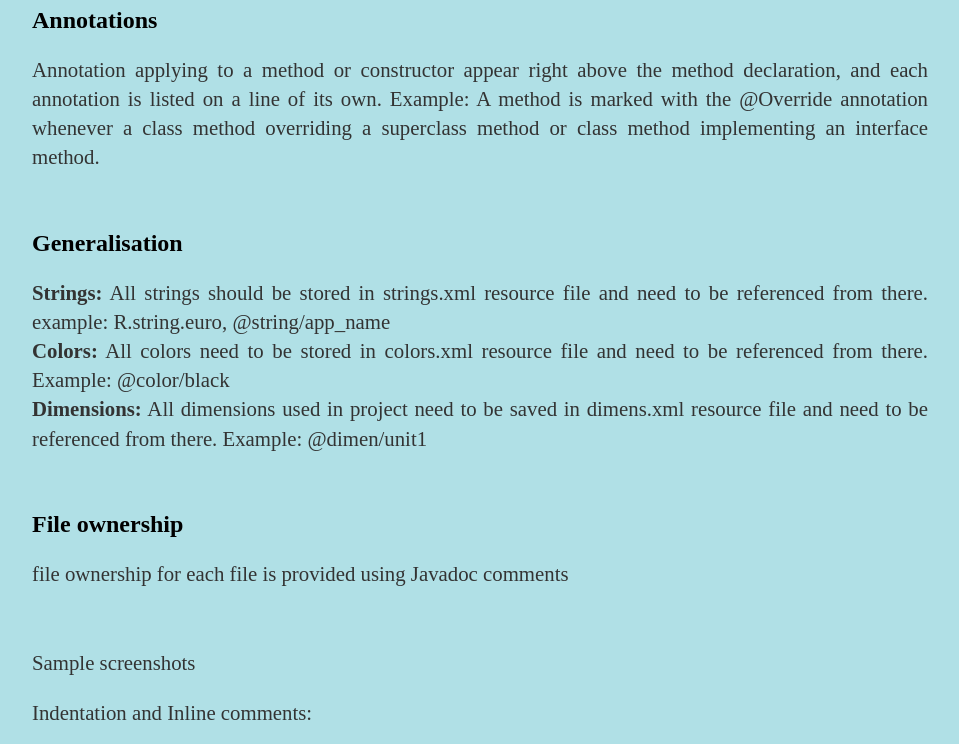
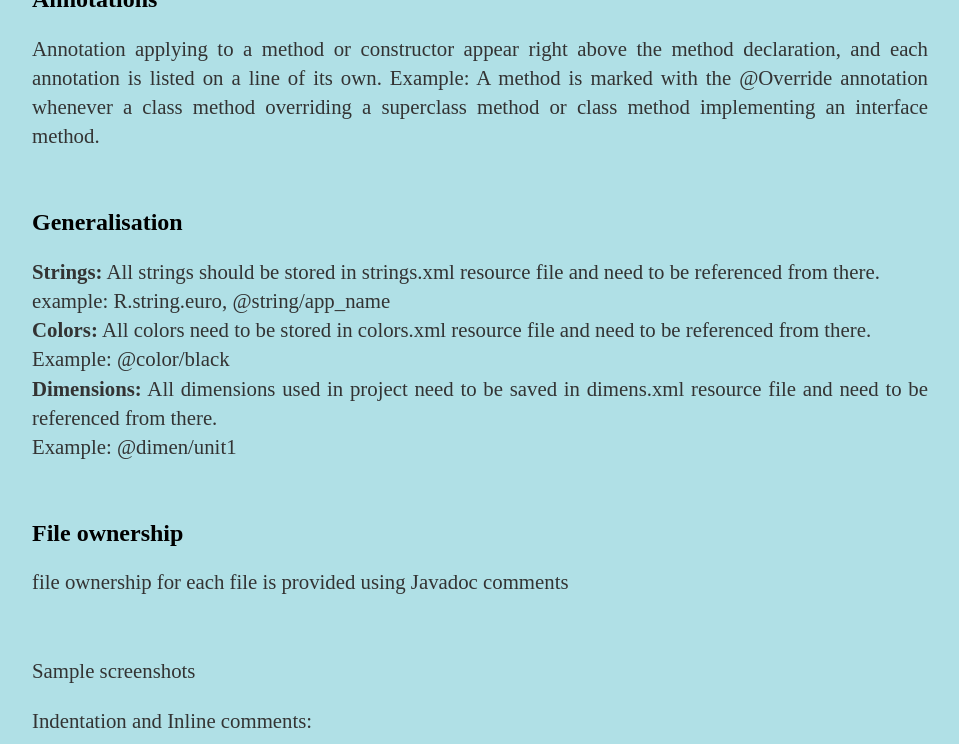
Before and after one commit to kartikprabhu20/YourEuro, a Jekyll site: the page built from docs/_posts/2019-06-04-AdvancedPrototye.md, in a window 1280 px wide and 900 px high, scrolled down 2542 px, cut to the strip 0-744 px from the top of the window. Shown: the whole strip, without its empty margins (160-1119 px from the left). Built offline with Jekyll 4.4.1, drawn with Linux system fonts in a browser that asks for light colours; a file with an impossible date is left out.

Commit message:
Update 2019-06-04-AdvancedPrototye.md

```diff
--- a/docs/_posts/2019-06-04-AdvancedPrototye.md
+++ b/docs/_posts/2019-06-04-AdvancedPrototye.md
@@ -27,8 +27,8 @@
 <p>Coding conventions will help in easing the understanding, readability and debugging of code. For having consistent data everyone should adhere to same coding conventions. We have followed Google Java Style Guide in our project.</p>
 
 <h2>File names</h2>
-<p><b>Class file names:</b> follows UpperCamelCase and with extension “.java” example: CashRecord.java</p>
-<p><b>Resource file names:</b> written in lower case example: activity.main.xml </p>
+<p><b>Class file names:</b> follows UpperCamelCase and with extension “.java” example: CashRecord.java<br>
+<b>Resource file names:</b> written in lower case example: activity.main.xml </p>
 <br>
 <h2>Source code</h2>
 <p><b>Indentations:</b> Whenever new block of code is opened, a proper indentation is provided and when the block ends, the indent returns to the previous indent level. This is applied for both code and comments throughout the block.</p>
@@ -40,9 +40,9 @@
 &nbsp;&nbsp;&nbsp;&nbsp;&nbsp;&nbsp; d. In case partial code is getting merged comment needs to have ‘Todo’</p>
 <br>
 <p><b>Naming conventions:</b> <br>
-&nbsp;&nbsp;&nbsp;&nbsp;&nbsp;&nbsp; a. <b>Variables:</b> All variable names are descriptive and written in lowerCamelCase<br>
-&nbsp;&nbsp;&nbsp;&nbsp;&nbsp;&nbsp; b. <b>Methods:</b> All method names are written lowerCamelCase<br>
-&nbsp;&nbsp;&nbsp;&nbsp;&nbsp;&nbsp; c. <b>Constants:</b> All constants are written in UPPER_CASE </p>
+a. <b>Variables:</b> All variable names are descriptive and written in lowerCamelCase<br>
+b. <b>Methods:</b> All method names are written lowerCamelCase<br>
+c. <b>Constants:</b> All constants are written in UPPER_CASE </p>
 <br>
 
 <h2>Packaging</h2>
@@ -58,9 +58,9 @@
 <br>
 
 <h2>Generalisation</h2>
-<p><b>Strings:</b> All strings should be stored in strings.xml resource file and need to be referenced from there. example: R.string.euro, @string/app_name<br>
-<b>Colors:</b> All colors need to be stored in colors.xml resource file and need to be referenced from there. Example: @color/black<br>
-<b>Dimensions:</b> All dimensions used in project need to be saved in dimens.xml resource file and need to be referenced from there. Example: @dimen/unit1</p>
+<p><b>Strings:</b> All strings should be stored in strings.xml resource file and need to be referenced from there. <br>example: R.string.euro, @string/app_name<br>
+<b>Colors:</b> All colors need to be stored in colors.xml resource file and need to be referenced from there. <br>Example: @color/black<br>
+<b>Dimensions:</b> All dimensions used in project need to be saved in dimens.xml resource file and need to be referenced from there. <br>Example: @dimen/unit1</p>
 <br>
 
 <h2>File ownership</h2>
```
